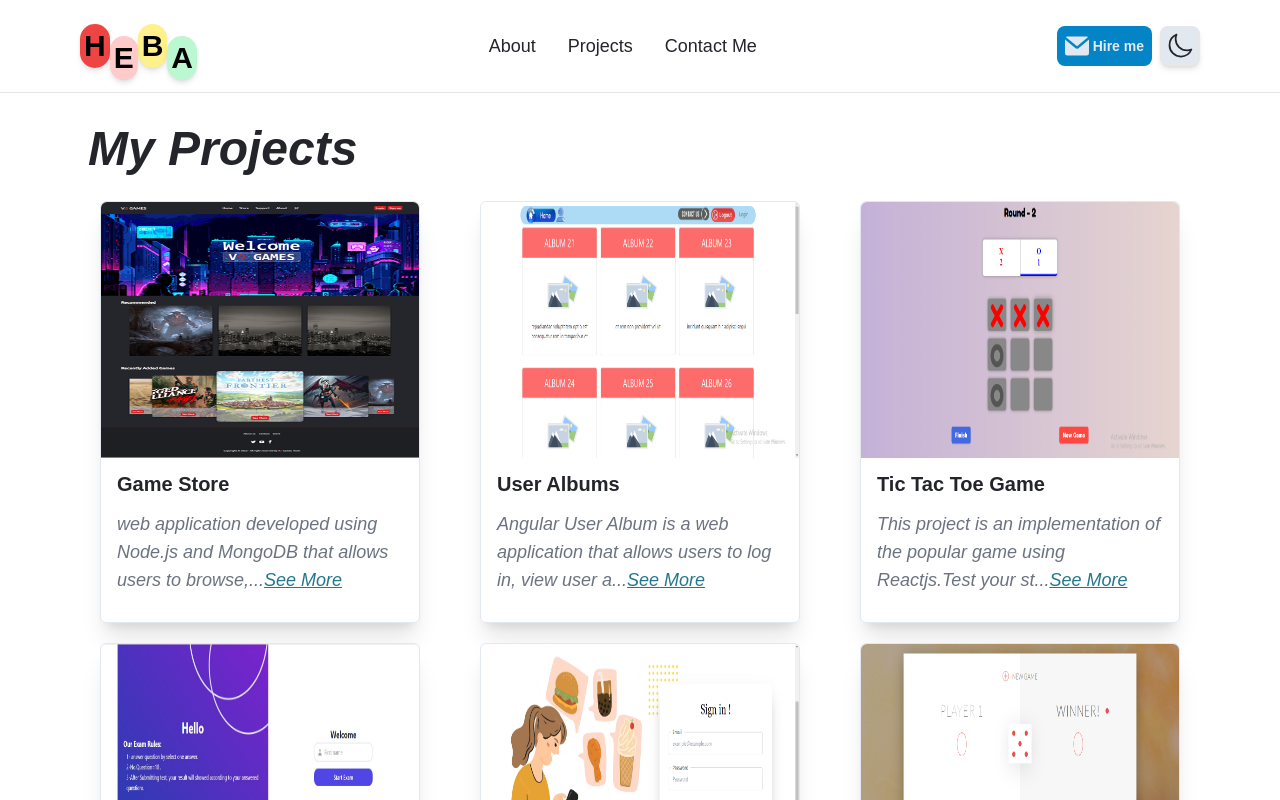
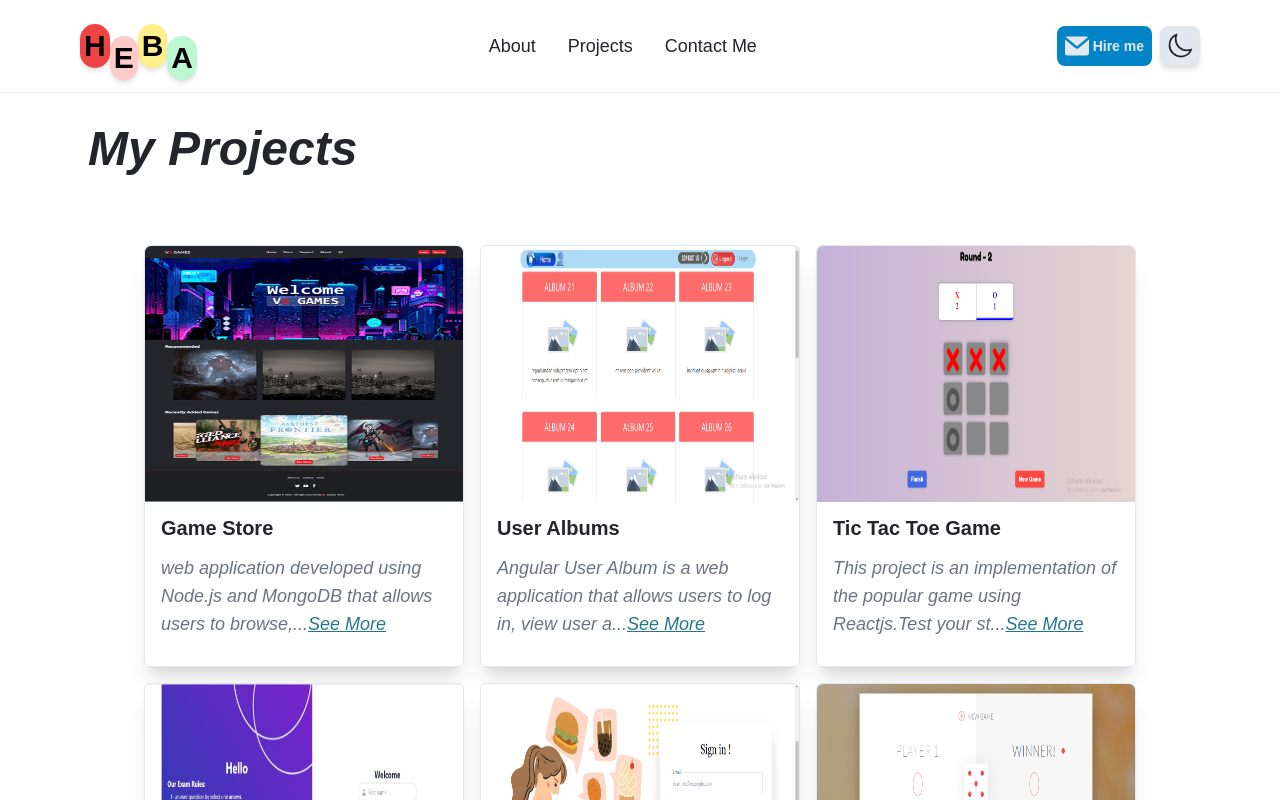
Before and after one commit to HebaAli48/fcgvdfvd, a React (Vite) app: page /Projects in a window 1280 px wide. Shown: the top 800 px of the page. Built offline with nearby package versions, Linux system fonts and the light colour scheme.

Commit message:
animated project component

```diff
--- a/src/components/ProjectsList.tsx
+++ b/src/components/ProjectsList.tsx
@@ -2,7 +2,8 @@ import React, { useContext, useState } from "react";
 import { Link } from "react-router-dom";
 import Button from "../utils/Button";
 import { ThemeContext } from "../utils/ThemeContext";
-
+import { motion } from "framer-motion";
+import { useInView } from "react-intersection-observer";
 interface Project {
   id: number;
   imgs_links: string;
@@ -19,6 +20,9 @@ interface ProjectsProps {
 const ProjectsList: React.FC<ProjectsProps> = ({ projects }) => {
   const { theme } = useContext(ThemeContext);
   const [hoverCard, setHoverCard] = useState<number | null>(null);
+  const [refH2, inViewH2] = useInView({
+    threshold: 0.5,
+  });
 
   const handleCardMouseEnter = (id: number) => {
     setHoverCard(id);
@@ -30,6 +34,13 @@ const ProjectsList: React.FC<ProjectsProps> = ({ projects }) => {
 
   return (
     <>
+      <motion.div
+        ref={refH2}
+        initial={{ opacity: 0, x: -50 }}
+        animate={inViewH2 ? { opacity: 1, x: 0 } : { opacity: 0, x: -50 }}
+        exit={{ opacity: 0, x: -50 }}
+        transition={{ duration: 1 }}
+      >
         <h2
           className={`
       text-4xl sm:text-5xl font-bold italic mb-5 pl-2 w-fit pb-2 mt-8 pb-2${
@@ -38,12 +49,29 @@ const ProjectsList: React.FC<ProjectsProps> = ({ projects }) => {
         >
           My Projects
         </h2>
+      </motion.div>
 
-      <div className="flex flex-wrap gap-5 mx-auto">
-        {projects.map((project) => (
+      <div className="flex flex-wrap justify-center gap-4 mx-auto mt-16">
+        {projects.map((project) => {
+          const [refProject, inViewProject] = useInView({
+            threshold: 0.5,
+          });
+
+          return (
+            <motion.div
+              key={project.id}
+              ref={refProject}
+              initial={{ opacity: 0, x: 50 }}
+              animate={
+                inViewProject ? { opacity: 1, x: 0 } : { opacity: 0, x: 50 }
+              } // Animate when in view.
+              exit={{ opacity: 0, x: 50 }} // Animate when exiting view.
+              transition={{ duration: 1 }}
+            >
               <div
+                id="card"
                 key={project.id}
-            className="relative shadow-xl border border-slate-200 rounded-md pb-6 md:w-[20rem] mx-auto"
+                className="relative shadow-xl border border-slate-200 rounded-md pb-6   w-[20rem] "
               >
                 <Link to={`${project.link}`} target="_blank">
                   <div
@@ -92,7 +120,9 @@ const ProjectsList: React.FC<ProjectsProps> = ({ projects }) => {
                   </p>
                 </div>
               </div>
-        ))}
+            </motion.div>
+          );
+        })}
       </div>
     </>
   );
```
Lines whose indentation alone changed are shown as unchanged.
